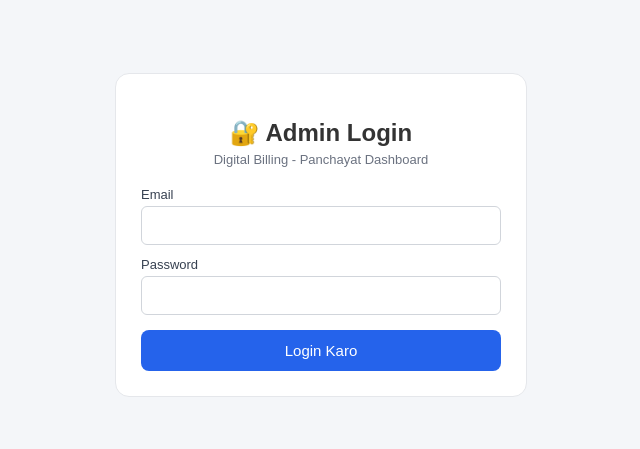
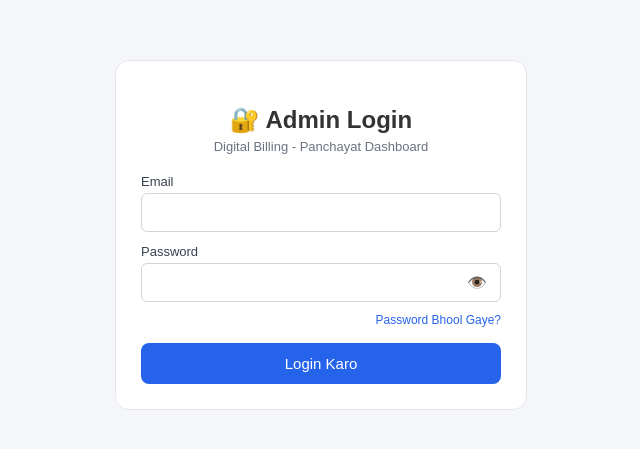
Before and after one commit to jay426647-coder/digital-billing, a Next.js app: page /login in a window 1280 px wide. Shown: the part 193-642 px from the top of the page, without its empty margins (319-959 px from the left). Built offline with nearby package versions, Linux system fonts and the light colour scheme.

Commit message:
Update page.jsx

```diff
--- a/app/login/page.jsx
+++ b/app/login/page.jsx
@@ -6,6 +6,7 @@ import { supabase } from '../../lib/supabaseClient';
 export default function LoginPage() {
   const [email, setEmail] = useState('');
   const [password, setPassword] = useState('');
+  const [showPassword, setShowPassword] = useState(false);
   const [error, setError] = useState('');
   const [loading, setLoading] = useState(false);
 
@@ -48,16 +49,40 @@ export default function LoginPage() {
             />
           </div>
 
-          <div style={{ marginBottom: '15px' }}>
+          <div style={{ marginBottom: '8px' }}>
             <label style={{ fontSize: '13px', color: '#374151', display: 'block', marginBottom: '4px' }}>Password</label>
-            <input
-              type="password"
-              value={password}
-              onChange={(e) => setPassword(e.target.value)}
-              required
-              style={{ width: '100%', padding: '10px', borderRadius: '6px', border: '1px solid #d1d5db', boxSizing: 'border-box', fontSize: '15px' }}
-            />
+            <div style={{ position: 'relative' }}>
+              <input
+                type={showPassword ? 'text' : 'password'}
+                value={password}
+                onChange={(e) => setPassword(e.target.value)}
+                required
+                style={{ width: '100%', padding: '10px', paddingRight: '40px', borderRadius: '6px', border: '1px solid #d1d5db', boxSizing: 'border-box', fontSize: '15px' }}
+              />
+              <button
+                type="button"
+                onClick={() => setShowPassword(!showPassword)}
+                style={{
+                  position: 'absolute',
+                  right: '8px',
+                  top: '50%',
+                  transform: 'translateY(-50%)',
+                  background: 'none',
+                  border: 'none',
+                  cursor: 'pointer',
+                  fontSize: '16px',
+                }}
+              >
+                {showPassword ? '🙈' : '👁️'}
+              </button>
+            </div>
           </div>
+
+          <p style={{ textAlign: 'right', marginBottom: '15px', marginTop: 0 }}>
+            <a href="/forgot-password" style={{ color: '#2563eb', fontSize: '12px', textDecoration: 'none' }}>
+              Password Bhool Gaye?
+            </a>
+          </p>
 
           {error && (
             <div style={{ background: '#fff1f2', color: '#9f1239', padding: '10px', borderRadius: '8px', marginBottom: '15px', fontSize: '13px' }}>
```
